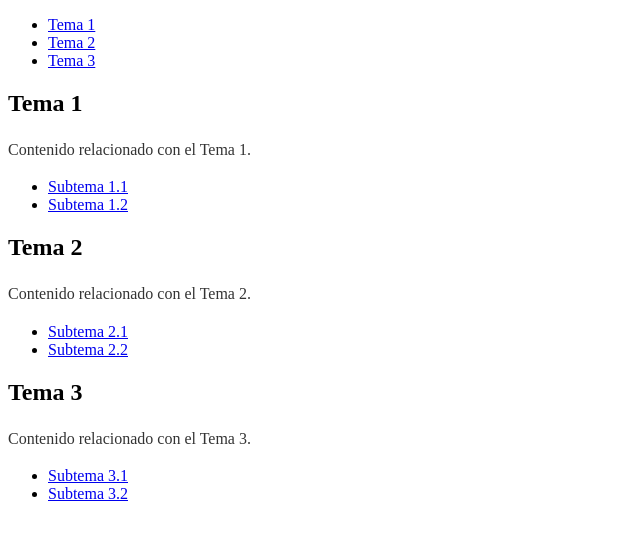
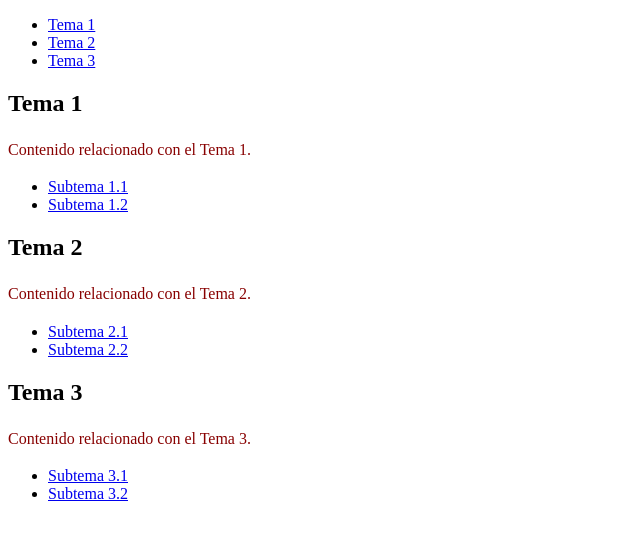
Before and after one commit to arqtron/arqtron.github.io, a plain HTML site: page index.html in a window 1280 px wide. Shown: the whole page, without its empty margins (0-640 px from the left). Drawn offline with Linux system fonts and the light colour scheme; a script that the page names is missing.

Commit message:
cambio color

```diff
--- a/styles.css
+++ b/styles.css
@@ -1,6 +1,6 @@
 /* Estilo para párrafos */
 p {
-  color: #333; /* Color del texto */
+  color: #880000; /* Color del texto */
   font-size: 16px; /* Tamaño de la fuente */
   line-height: 1.6; /* Espaciado entre líneas */
 }
```
